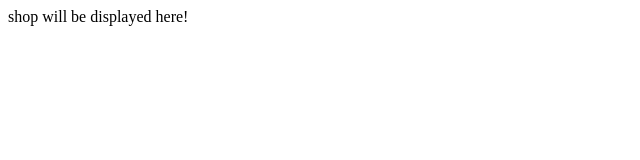
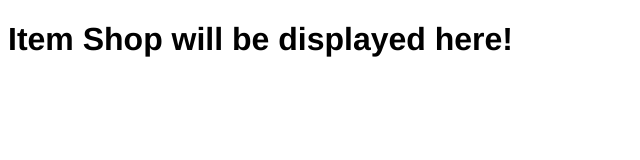
Before and after one commit to ayablare/ETZ-Backend, a website: page website/shop websiite/index.html in a window 1280 px wide. Shown: the whole page, without its empty margins (0-640 px from the left). Drawn offline with Linux system fonts and the light colour scheme.

Commit message:
Added custom fonts to all the websites

```diff
--- a/website/shop websiite/index.html
+++ b/website/shop websiite/index.html
@@ -6,6 +6,6 @@
     <title>Document</title>
 </head>
 <body>
-    shop will be displayed here!
+    <h1 style="font-family: 'Franklin Gothic Medium', 'Arial Narrow', Arial, sans-serif;">Item Shop will be displayed here!</h1>
 </body>
 </html>
```
Also changed, not shown: website/Homepage/index.html (+1 -1 lines), 1 other file.
